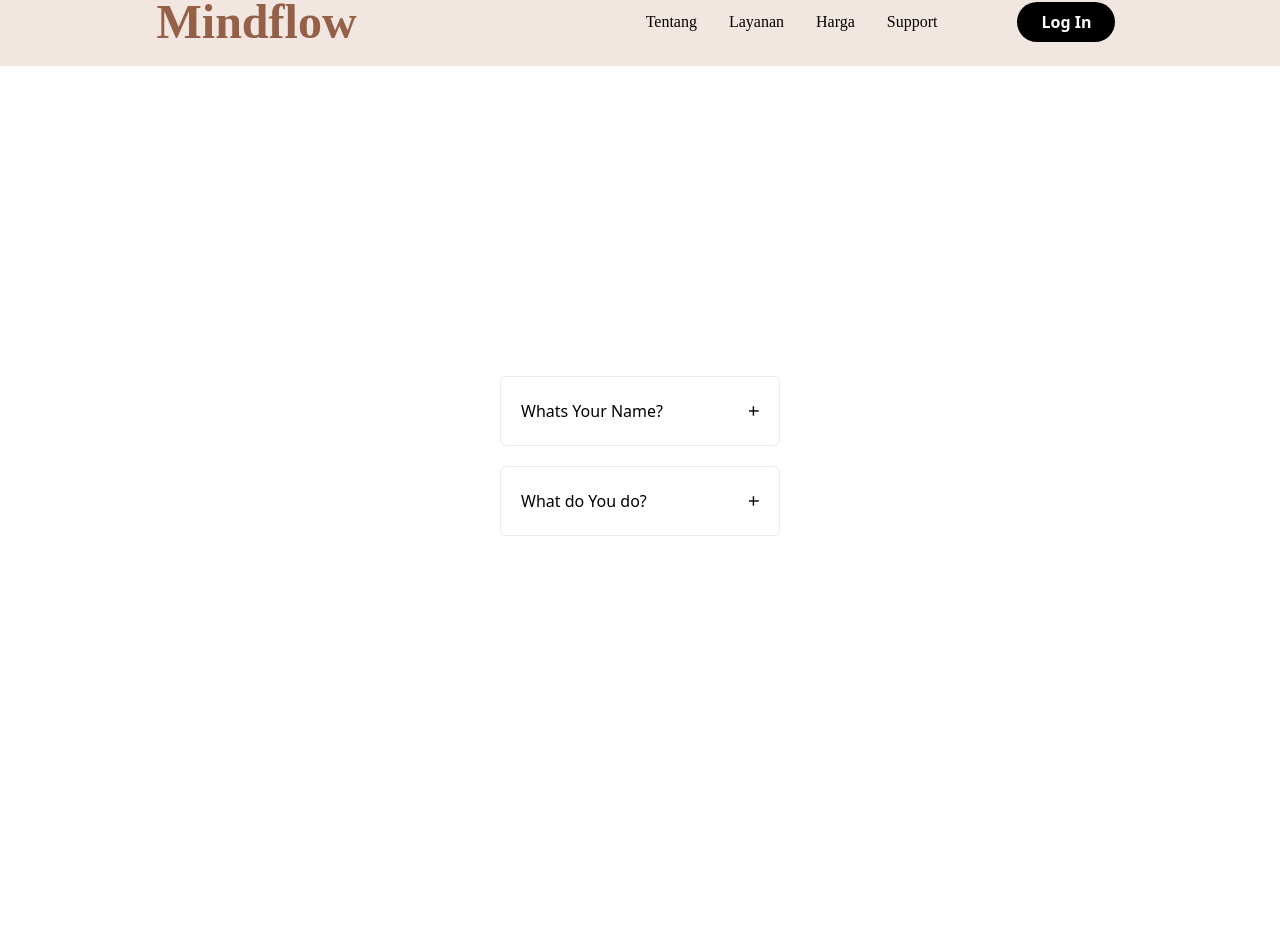
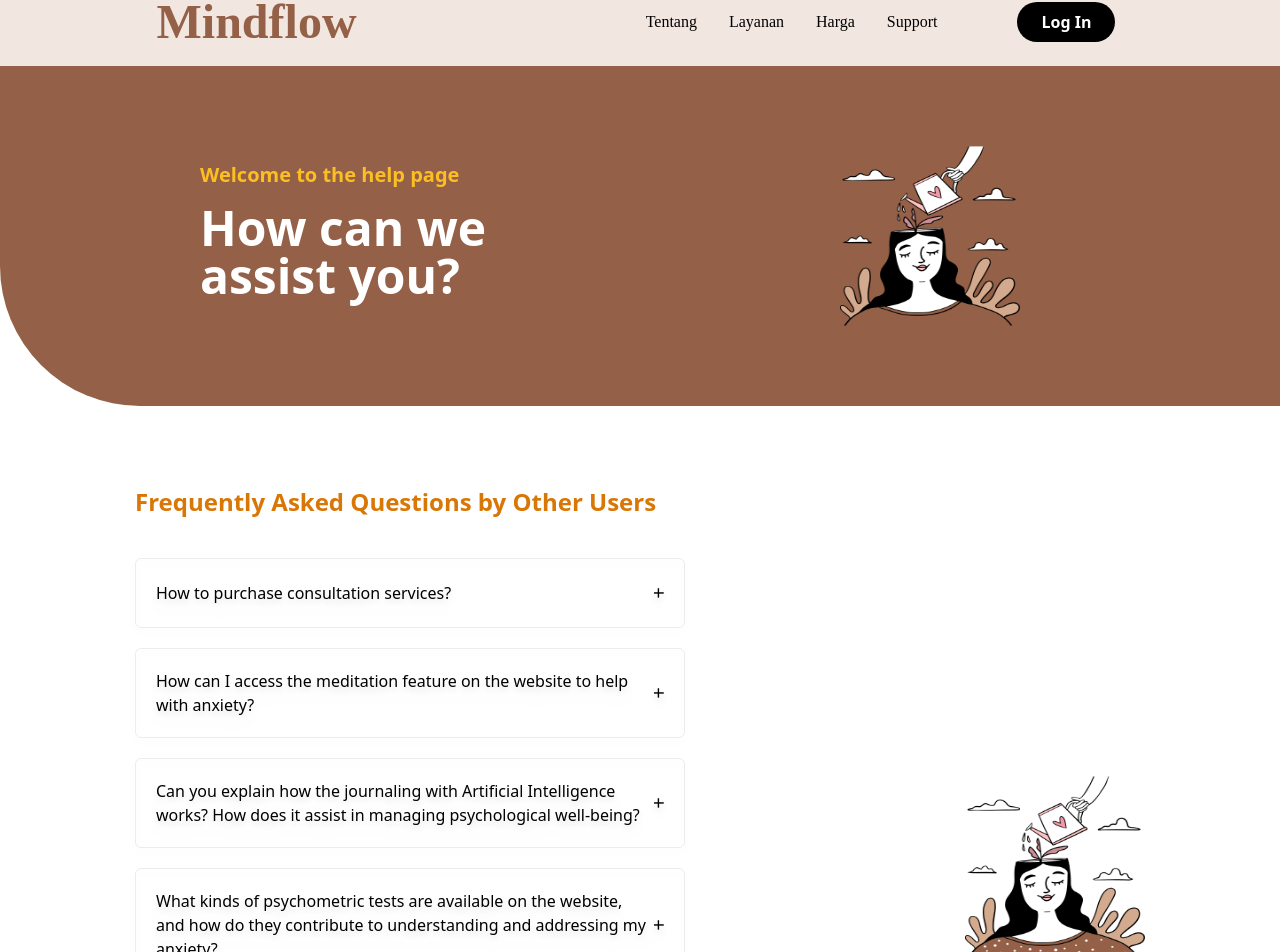
Before and after one commit to oxqlion/mindflow, a React (Vite) app in the folder client/: page /support in a window 1280 px wide. Shown: the part 22-974 px from the top of the page. Before the commit the page ends 888 px from the top, so only its background shows below. Built offline with nearby package versions, Linux system fonts and the light colour scheme; no server answers.

Commit message:
Edit support page

```diff
--- a/client/src/components/Accordion.jsx
+++ b/client/src/components/Accordion.jsx
@@ -7,12 +7,12 @@ const Accordion = (props) =>{
         setItem({...item, active: newActive});
     };
     return(
-        <div className={`bg[#e9e9e9] p-5 mb-5 border border-[#c6c6c655] rounded-md w-[280px] duration-500 group ${item.active === 1 ? 'is-active bg-white' : ''}`} >
+        <div className={`bg[#e9e9e9] px-5 py-5 mb-5 border border-[#c6c6c655] drop-shadow-lg hover:drop-shadow-2xl rounded-md w-[550px] duration-300 group ${item.active === 1 ? 'is-active bg-white' : ''}`} >
         <div className="flex items-center">
             <div className="w-full duration-500 font-sans group-[.is-active]:font-bold">{item.question}</div>
-            <div className="text-xl rotate-90 duration-500 cursor-pointer font-sans group-[.is-active]:rotate-[270deg]" onClick={handletoggleActive}>+</div>
+            <div className="text-xl rotate-90 duration-500 cursor-pointer font-sans group-[.is-active]:rotate-[230deg]" onClick={handletoggleActive}>+</div>
         </div>
-        <div className="overflow-hidden max-h-0 group-[.is-active]:max-h-[1330px] duration-500">
+        <div className="overflow-hidden font-sans font-regular max-h-0 group-[.is-active]:max-h-[1330px] duration-500">
         {item.answer}
         </div>
     </div>
--- a/client/src/pages/Support.jsx
+++ b/client/src/pages/Support.jsx
@@ -1,25 +1,55 @@
 import React from "react";
 import { useState } from "react";
 import { Link } from "react-router-dom";
+import Hero from "../assets/hero.png";
 import Navbar from "../components/Navbar";
 import Accordion from "../components/Accordion";
 
 const Support = () =>{
     const [list, setList] = useState([
         {
-            question: 'Whats Your Name?',
+            question: 'How to purchase consultation services?',
             answer: 'My Name Is Bahar'
         },
         {
-            question: 'What do You do?',
-            answer: 'Fullstack'
-        }
+            question: 'How can I access the meditation feature on the website to help with anxiety?',
+            answer: 'The meditation feature is easily accessible on the website. Once you log in to your account, you will find a dedicated section for meditation. This feature provides a variety of guided meditation sessions designed to alleviate anxiety and promote relaxation. These sessions are tailored to different needs and levels, allowing you to choose sessions that resonate with you the most.'
+        },
+        {
+            question: 'Can you explain how the journaling with Artificial Intelligence works? How does it assist in managing psychological well-being?',
+            answer: 'Our journaling feature utilizes Artificial Intelligence to enhance your mental well-being journey. When you write in your journal, the AI analyzes your entries to detect patterns and emotions. Over time, it provides insights into your emotional state and offers personalized suggestions based on your journal entries. This process helps you gain deeper self-awareness and a clearer understanding of your feelings.'
+        },
+        {
+            question: 'What kinds of psychometric tests are available on the website, and how do they contribute to understanding and addressing my anxiety?',
+            answer: 'We offer a range of psychometric tests that can help you gain insights into your mental health and anxiety. These tests are scientifically designed to assess various aspects of your psychological well-being. By completing these tests, you can better understand your anxiety triggers, coping mechanisms, and potential areas of concern. The results can guide you towards targeted resources and techniques.'
+        },
+        {
+            question: 'Is there a way to track my progress over time while using the platform resources to work on my mental health?',
+            answer: 'The platform provides a comprehensive progress tracking feature. As you engage with the meditation, journaling, and other tools, your activities and improvements are recorded. You can view your progress over time through visualizations and summaries. This feature allows you to observe your journey, celebrate your achievements, and identify areas where you might want to focus more.'
+        },
+        {
+            question: 'How do the consultations with experts take place on the website? Are these sessions conducted online, and can I choose a specialist based on my specific concerns?',
+            answer: 'Our website offers virtual consultation sessions with experienced mental health experts. These sessions are conducted online, providing you with a convenient and confidential way to discuss your concerns. You can select a specialist based on your specific needs, whether its anxiety, stress, or other psychological matters. During these sessions, you will receive professional guidance, coping strategies, and personalized advice tailored to your situation Feel free to explore these features and resources on our website to embark on your journey towards better mental well-being and managing anxiety effectively'
+        },
     ])
     return(
         <div className="flex flex-col justify-center items-center">
             <Navbar/>
-            <div className="flex flex-col h-screen justify-center items-center" >
-            <div className="list">
+            <div  className="flex flex-col items-center justify-center bg-primary w-full pt-20 pb-20 rounded-bl-[140px]">
+                <div className="flex flex-start w-full px-[200px]">
+                    <div className="flex flex-col w-1/2">
+                    <p className=" flex flex-start font-sans font-bold text-amber-400 text-xl mt-[15px]">Welcome to the help page</p>
+                    <p className=" flex flex-start font-sans font-bold text-white text-5xl mt-[15px]"> How can we assist you?</p>
+                    </div>
+                    <div></div>
+                    <div className="flex flex-col ml-[280px] w-1/3">
+                     <img src={Hero} alt="" className="w-[180px] h-[180px]" />
+                     </div>
+                </div>
+            </div>
+            <div className="flex flex-start mt-20 justify-center items-center" >
+            <div className="list flex flex-col ">
+                <p className="font-sans font-extrabold text-amber-600 text-2xl mb-10">Frequently Asked Questions by Other Users</p>
                 {/* begin item */}
                 {
                     list.map((item, key) =>(
@@ -28,6 +58,9 @@ const Support = () =>{
                 }
                  {/* end item */}
             </div>
+            <div className="flex flex-col ml-[280px] w-1/3">
+                     <img src={Hero} alt="" className="w-[180px] h-[180px]" />
+            </div>
             </div>
 
         </div>
```
Also changed, not shown: 1 other file (tests, documents, lock files or other folders).
